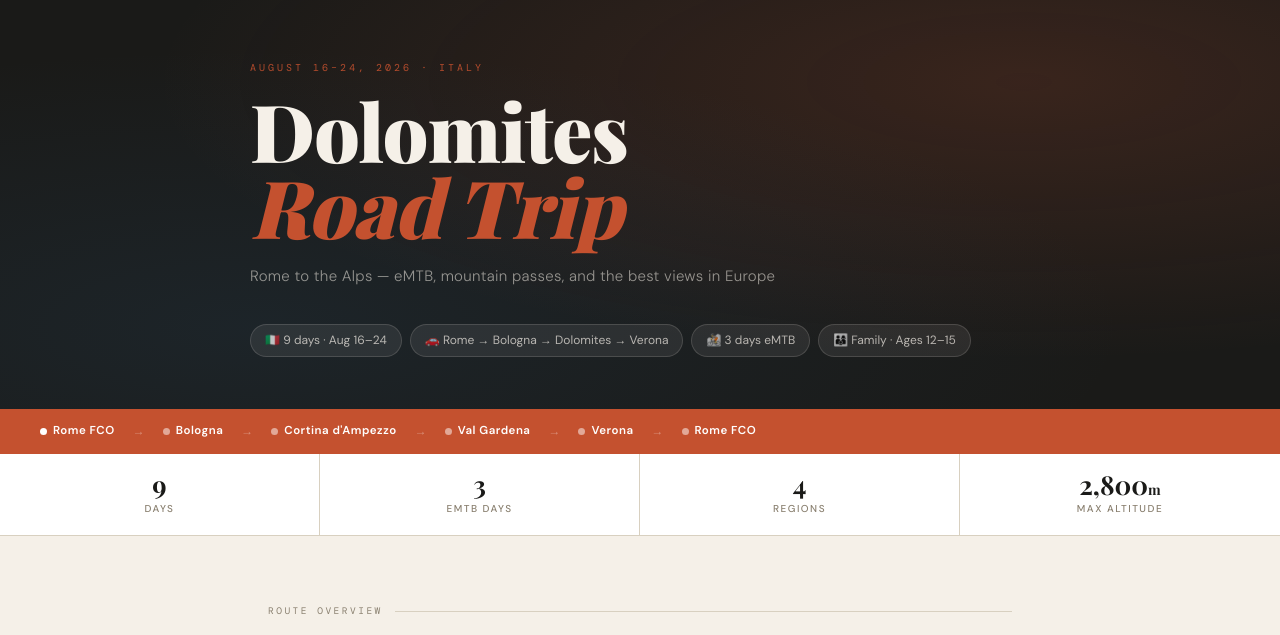
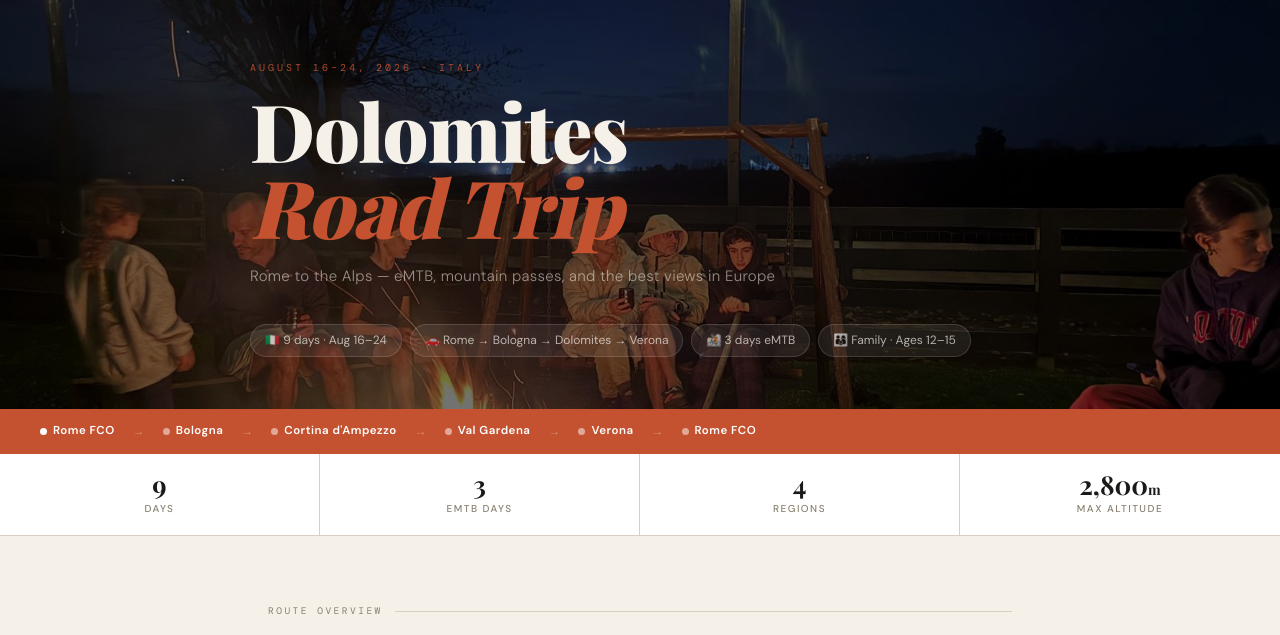
Before and after one commit to TomIdoVR/italy-dolomites, a plain HTML site: page index.html in a window 1280 px wide. Shown: the top 635 px of the page. Drawn offline with nearby package versions, Linux system fonts and the light colour scheme; a web font is replaced by a local one.

Commit message:
Add campfire hero image

```diff
--- a/index.html
+++ b/index.html
@@ -485,7 +485,11 @@ footer span { color: var(--terracotta); }
 <body>
 
 <!-- HERO -->
-<div class="hero">
+<div class="hero" style="position:relative;padding:0;">
+<div style="position:absolute;inset:0;overflow:hidden;">
+  <img src="campfire.jpg" alt="Family campfire" style="width:100%;height:100%;object-fit:cover;object-position:center 40%;filter:brightness(0.45);">
+</div>
+<div style="position:relative;padding:60px 24px 52px;">
   <div class="hero-inner">
     <div class="hero-label">August 16–24, 2026 · Italy</div>
     <h1 class="hero-title">Dolomites<br><em>Road Trip</em></h1>
@@ -497,6 +501,7 @@ footer span { color: var(--terracotta); }
       <div class="chip">👨‍👩‍👦 Family · Ages 12–15</div>
     </div>
   </div>
+</div>
 </div>
 
 <!-- ROUTE STRIP -->
```
